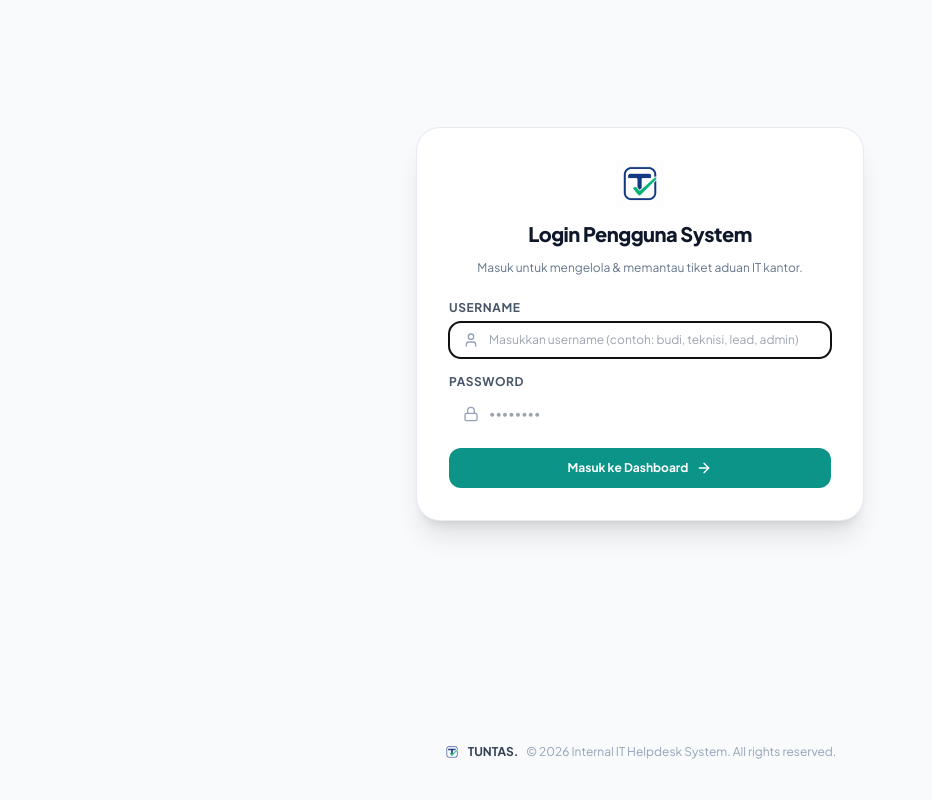
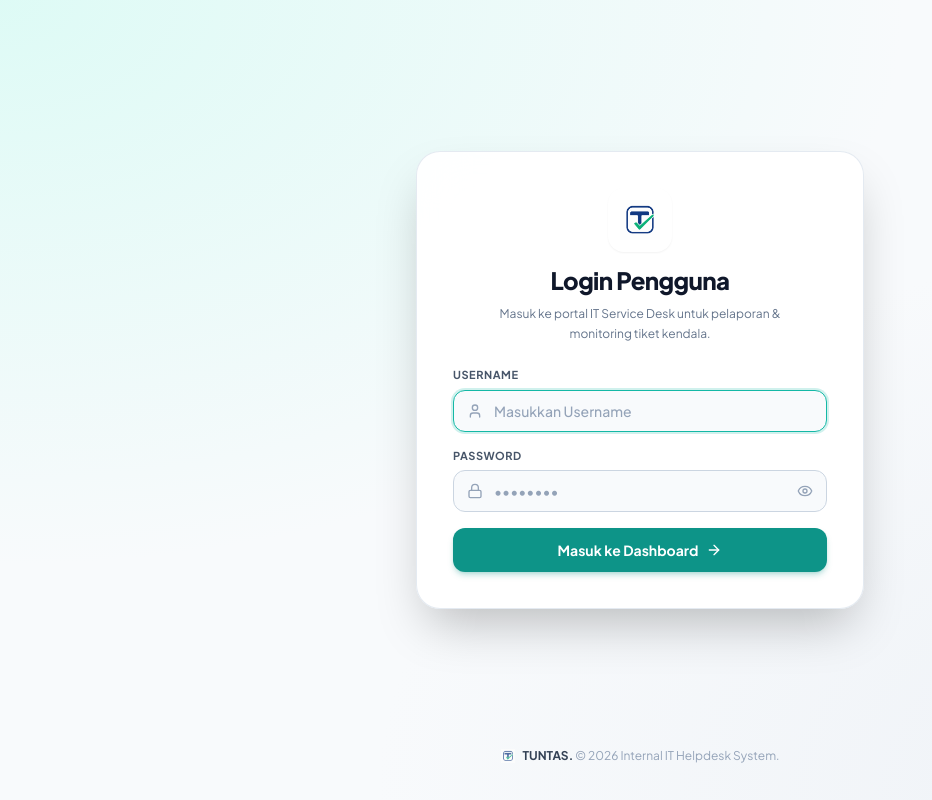
Before and after one commit to narendrasatyaa/tuntas-ticket, a Django app: page /accounts/login/ in a window 1280 px wide. Shown: the whole page, without its empty margins (0-932 px from the left). Run offline with Django 5.2, Linux system fonts and the light colour scheme; some libraries are stand-ins or nearby versions.

Commit message:
tampilan: perbaiki UI halaman login, rapikan input field, dan tambah tombol autofill demo

```diff
--- a/tickets/templates/registration/login.html
+++ b/tickets/templates/registration/login.html
@@ -9,84 +9,201 @@
     <!-- Favicon -->
     <link rel="icon" type="image/png" href="{% static 'images/logo-tuntas.png' %}">
 
+    <!-- Google Fonts -->
+    <link rel="preconnect" href="https://fonts.googleapis.com">
+    <link rel="preconnect" href="https://fonts.gstatic.com" crossorigin>
+    <link href="https://fonts.googleapis.com/css2?family=Plus+Jakarta+Sans:wght@400;500;600;700;800&display=swap" rel="stylesheet">
+
     <!-- Tailwind CSS CDN -->
     <script src="https://cdn.tailwindcss.com"></script>
+    <script>
+      tailwind.config = {
+        darkMode: 'class',
+        theme: {
+          extend: {
+            fontFamily: {
+              sans: ['"Plus Jakarta Sans"', 'sans-serif'],
+            },
+            colors: {
+              teal: {
+                50: '#f0fdfa',
+                100: '#ccfbf1',
+                200: '#99f6e4',
+                500: '#14b8a6',
+                600: '#0d9488',
+                700: '#0f766e',
+              }
+            }
+          }
+        }
+      }
+    </script>
+
+    <!-- Theme Detect (Light/Dark) -->
+    <script>
+        if (localStorage.getItem('color-theme') === 'dark' || (!('color-theme' in localStorage) && window.matchMedia('(prefers-color-scheme: dark)').matches)) {
+            document.documentElement.classList.add('dark');
+        } else {
+            document.documentElement.classList.remove('dark');
+        }
+    </script>
 
     <!-- Lucide Icons -->
     <script src="https://unpkg.com/lucide@latest"></script>
 
     <!-- Custom CSS -->
     <link rel="stylesheet" href="{% static 'css/reactbits.css' %}">
+
+    <style>
+        body {
+            font-family: 'Plus Jakarta Sans', -apple-system, BlinkMacSystemFont, sans-serif;
+        }
+        .bg-mesh-dark {
+            background-color: #0b0f19;
+            background-image:
+                radial-gradient(at 0% 0%, rgba(13, 148, 136, 0.12) 0px, transparent 50%),
+                radial-gradient(at 100% 100%, rgba(30, 41, 59, 0.3) 0px, transparent 50%),
+                radial-gradient(at 50% 50%, rgba(20, 184, 166, 0.05) 0px, transparent 70%);
+        }
+        .bg-mesh-light {
+            background-color: #f8fafc;
+            background-image:
+                radial-gradient(at 0% 0%, rgba(204, 251, 241, 0.6) 0px, transparent 50%),
+                radial-gradient(at 100% 100%, rgba(226, 232, 240, 0.5) 0px, transparent 50%);
+        }
+    </style>
 </head>
-<body class="bg-[#f8fafc] dark:bg-[#0b0f19] text-slate-800 dark:text-slate-100 min-h-screen flex flex-col items-center justify-between p-6 antialiased selection:bg-teal-500 selection:text-white">
+<body class="bg-mesh-light dark:bg-mesh-dark text-slate-800 dark:text-slate-100 min-h-screen flex flex-col justify-between p-4 sm:p-6 antialiased selection:bg-teal-500 selection:text-white transition-colors duration-300">
 
-    <!-- Top Spacer for True Vertical Balance -->
-    <div class="w-full max-w-md"></div>
 
-    <!-- Main Centered Login Card -->
-    <div class="w-full max-w-md my-auto">
-        <div class="synthex-card p-8 space-y-6 shadow-xl relative overflow-hidden bg-white dark:bg-[#131b2e] border border-slate-200/80 dark:border-slate-800 rounded-3xl">
-
-            <!-- Logo & Brand Header -->
-            <div class="text-center space-y-3">
-                <div class="flex items-center justify-center gap-3">
-                    <img src="{% static 'images/logo-tuntas.png' %}" alt="Tuntas Logo" class="w-12 h-12 object-contain" />
+    <!-- Main Centered Container -->
+    <main class="w-full max-w-md mx-auto my-auto py-6">
+        <div class="relative rounded-3xl bg-white/95 dark:bg-[#111827]/90 backdrop-blur-xl border border-slate-200/90 dark:border-slate-800/90 shadow-2xl p-7 sm:p-9 space-y-6 overflow-hidden">
+            <!-- Card Header -->
+            <div class="text-center space-y-2">
+                <div class="inline-flex items-center justify-center p-3 rounded-2xl shadow-sm mb-1">
+                    <img src="{% static 'images/logo-tuntas.png' %}" alt="Tuntas" class="w-10 h-10 object-contain" />
                 </div>
-                <h1 class="text-xl font-extrabold text-slate-900 dark:text-white tracking-tight">Login Pengguna System</h1>
-                <p class="text-xs text-slate-500 dark:text-slate-400">Masuk untuk mengelola & memantau tiket aduan IT kantor.</p>
+                <h1 class="text-xl sm:text-2xl font-extrabold text-slate-900 dark:text-white tracking-tight">Login Pengguna</h1>
+                <p class="text-xs text-slate-500 dark:text-slate-400 max-w-xs mx-auto leading-relaxed">Masuk ke portal IT Service Desk untuk pelaporan & monitoring tiket kendala.</p>
             </div>
 
-            <!-- Error Alert -->
+            <!-- Error Notification Alert -->
             {% if form.errors %}
-                <div class="p-3.5 rounded-xl bg-rose-50 dark:bg-rose-950/40 border border-rose-200 dark:border-rose-800 text-rose-700 dark:text-rose-300 text-xs flex items-center gap-2.5">
-                    <i data-lucide="alert-circle" class="w-4.5 h-4.5 text-rose-500 flex-shrink-0"></i>
-                    <span>Username atau password salah. Silakan coba lagi.</span>
+                <div class="p-3.5 rounded-2xl bg-rose-50 dark:bg-rose-950/40 border border-rose-200/90 dark:border-rose-800/70 text-rose-700 dark:text-rose-300 text-xs flex items-center gap-3 animate-shake">
+                    <i data-lucide="alert-circle" class="w-4 h-4 text-rose-500 flex-shrink-0"></i>
+                    <span class="font-medium">Username atau password salah. Silakan periksa kembali.</span>
                 </div>
             {% endif %}
 
             <!-- Login Form -->
             <form method="post" action="{% url 'login' %}" class="space-y-4">
                 {% csrf_token %}
-                <div>
-                    <label for="id_username" class="block text-xs font-bold uppercase tracking-wider text-slate-600 dark:text-slate-300 mb-1.5">Username</label>
+
+                <!-- Username Input -->
+                <div class="space-y-1.5">
+                    <label for="id_username" class="block text-[11px] font-bold uppercase tracking-wider text-slate-600 dark:text-slate-300">
+                        Username
+                    </label>
                     <div class="relative">
-                        <div class="absolute inset-y-0 left-0 pl-3.5 flex items-center pointer-events-none text-slate-400">
+                        <div class="absolute inset-y-0 left-0 pl-3.5 flex items-center pointer-events-none text-slate-400 dark:text-slate-500">
                             <i data-lucide="user" class="w-4 h-4"></i>
                         </div>
                         <input type="text" name="username" id="id_username" required autofocus
-                               class="synthex-input w-full pl-10 pr-3 py-2.5 rounded-xl text-xs"
-                               placeholder="Masukkan username (contoh: budi, teknisi, lead, admin)">
+                               class="w-full pl-10 pr-3.5 py-2.5 rounded-xl text-xs sm:text-sm font-medium bg-slate-50 dark:bg-slate-900/80 border border-slate-300 dark:border-slate-700 text-slate-900 dark:text-slate-100 placeholder:text-slate-400 dark:placeholder:text-slate-500 focus:outline-none focus:border-teal-500 focus:ring-2 focus:ring-teal-500/20 transition-all" placeholder="Masukkan Username">
                     </div>
                 </div>
 
-                <div>
-                    <label for="id_password" class="block text-xs font-bold uppercase tracking-wider text-slate-600 dark:text-slate-300 mb-1.5">Password</label>
+                <!-- Password Input -->
+                <div class="space-y-1.5">
+                    <div class="flex items-center justify-between">
+                        <label for="id_password" class="block text-[11px] font-bold uppercase tracking-wider text-slate-600 dark:text-slate-300">
+                            Password
+                        </label>
+                    </div>
                     <div class="relative">
-                        <div class="absolute inset-y-0 left-0 pl-3.5 flex items-center pointer-events-none text-slate-400">
+                        <div class="absolute inset-y-0 left-0 pl-3.5 flex items-center pointer-events-none text-slate-400 dark:text-slate-500">
                             <i data-lucide="lock" class="w-4 h-4"></i>
                         </div>
                         <input type="password" name="password" id="id_password" required
-                               class="synthex-input w-full pl-10 pr-3 py-2.5 rounded-xl text-xs"
+                               class="w-full pl-10 pr-10 py-2.5 rounded-xl text-xs sm:text-sm font-medium bg-slate-50 dark:bg-slate-900/80 border border-slate-300 dark:border-slate-700 text-slate-900 dark:text-slate-100 placeholder:text-slate-400 dark:placeholder:text-slate-500 focus:outline-none focus:border-teal-500 focus:ring-2 focus:ring-teal-500/20 transition-all"
                                placeholder="••••••••">
+                        <button type="button" onclick="togglePasswordVisibility()" class="absolute inset-y-0 right-0 pr-3.5 flex items-center text-slate-400 hover:text-slate-600 dark:hover:text-slate-200 transition-colors" title="Lihat password">
+                            <i data-lucide="eye" id="toggle-pwd-icon" class="w-4 h-4"></i>
+                        </button>
                     </div>
                 </div>
 
-                <button type="submit" class="w-full btn-teal py-3 px-4 rounded-xl text-xs font-bold flex items-center justify-center gap-2 shadow-xs mt-4">
+                <!-- Submit Button -->
+                <button type="submit" class="w-full mt-2 py-3 px-4 rounded-xl text-xs sm:text-sm font-bold text-white bg-teal-600 hover:bg-teal-500 active:bg-teal-700 shadow-md shadow-teal-600/25 transition-all flex items-center justify-center gap-2 cursor-pointer">
                     <span>Masuk ke Dashboard</span>
                     <i data-lucide="arrow-right" class="w-4 h-4"></i>
                 </button>
             </form>
+
         </div>
-    </div>
+    </main>
 
-    <!-- Footer Paling Bawah (At the Very Bottom) -->
-    <footer class="w-full text-center py-4 text-xs text-slate-400 dark:text-slate-500 mt-auto flex items-center justify-center gap-2">
-        <img src="{% static 'images/logo-tuntas.png' %}" alt="Tuntas" class="w-4 h-4 object-contain" />
-        <span class="font-bold text-slate-700 dark:text-slate-300">TUNTAS.</span> &copy; 2026 Internal IT Helpdesk System. All rights reserved.
+    <!-- Bottom Footer -->
+    <footer class="w-full text-center py-3 text-xs text-slate-400 dark:text-slate-500 flex items-center justify-center gap-2">
+        <img src="{% static 'images/logo-tuntas.png' %}" alt="Tuntas" class="w-3.5 h-3.5 object-contain opacity-80" />
+        <span><strong class="text-slate-700 dark:text-slate-300">TUNTAS.</strong> &copy; 2026 Internal IT Helpdesk System.</span>
     </footer>
 
+    <!-- Scripts -->
     <script>
+        // Init Lucide Icons
         lucide.createIcons();
+
+        // Quick Autofill for Demo Accounts
+        function quickFill(username) {
+            document.getElementById('id_username').value = username;
+            document.getElementById('id_password').value = 'password123';
+            document.getElementById('id_username').focus();
+        }
+
+        // Toggle Password Visibility
+        function togglePasswordVisibility() {
+            const pwdInput = document.getElementById('id_password');
+            const icon = document.getElementById('toggle-pwd-icon');
+            if (pwdInput.type === 'password') {
+                pwdInput.type = 'text';
+                icon.setAttribute('data-lucide', 'eye-off');
+            } else {
+                pwdInput.type = 'password';
+                icon.setAttribute('data-lucide', 'eye');
+            }
+            lucide.createIcons();
+        }
+
+        // Theme Toggle Logic
+        const themeToggleBtn = document.getElementById('theme-toggle');
+        const themeToggleDarkIcon = document.getElementById('theme-toggle-dark-icon');
+        const themeToggleLightIcon = document.getElementById('theme-toggle-light-icon');
+
+        function updateThemeIcons() {
+            if (document.documentElement.classList.contains('dark')) {
+                themeToggleLightIcon.classList.remove('hidden');
+                themeToggleDarkIcon.classList.add('hidden');
+            } else {
+                themeToggleLightIcon.classList.add('hidden');
+                themeToggleDarkIcon.classList.remove('hidden');
+            }
+        }
+
+        updateThemeIcons();
+
+        themeToggleBtn.addEventListener('click', function() {
+            if (document.documentElement.classList.contains('dark')) {
+                document.documentElement.classList.remove('dark');
+                localStorage.setItem('color-theme', 'light');
+            } else {
+                document.documentElement.classList.add('dark');
+                localStorage.setItem('color-theme', 'dark');
+            }
+            updateThemeIcons();
+            lucide.createIcons();
+        });
     </script>
 </body>
 </html>
```
